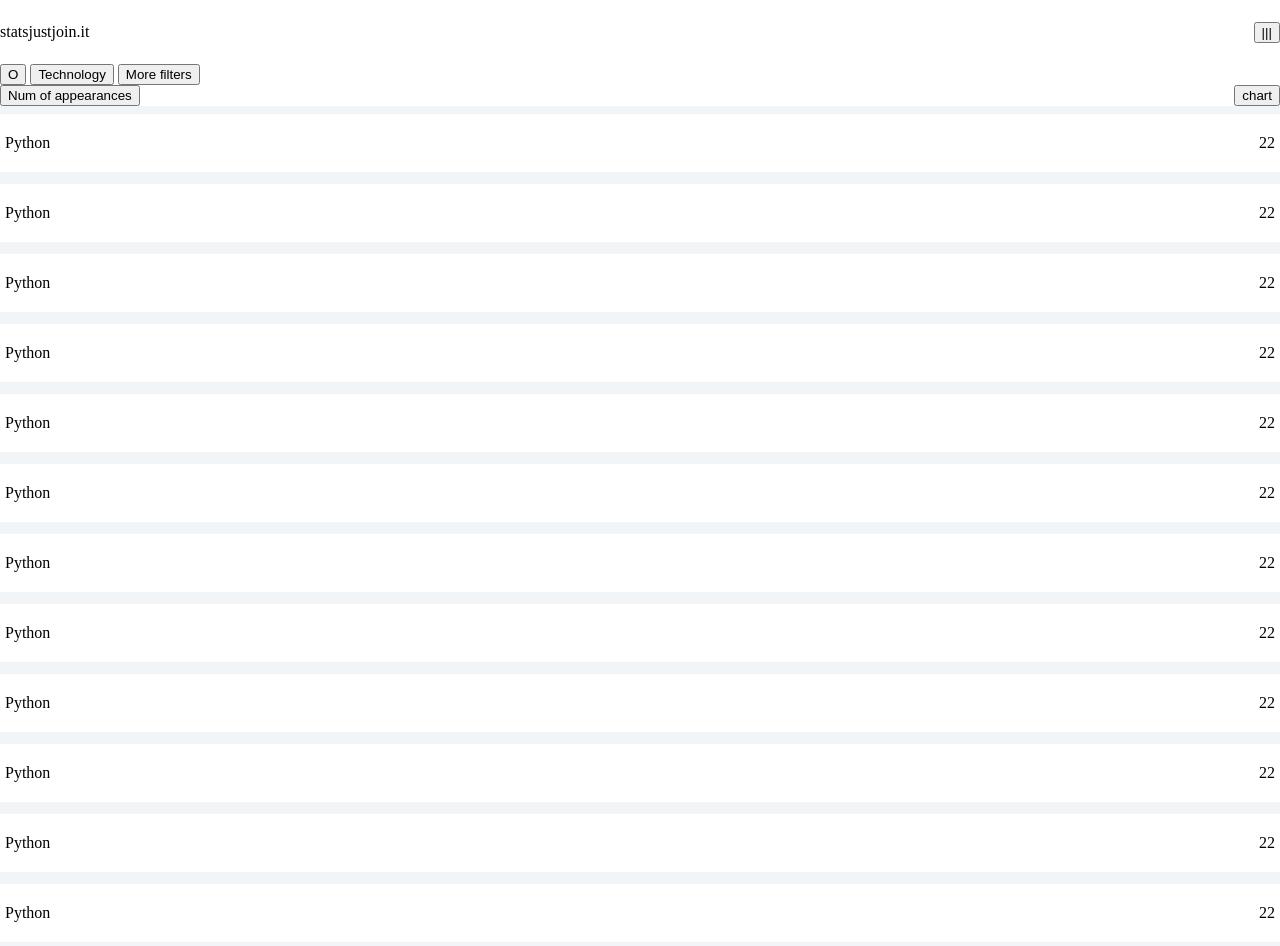
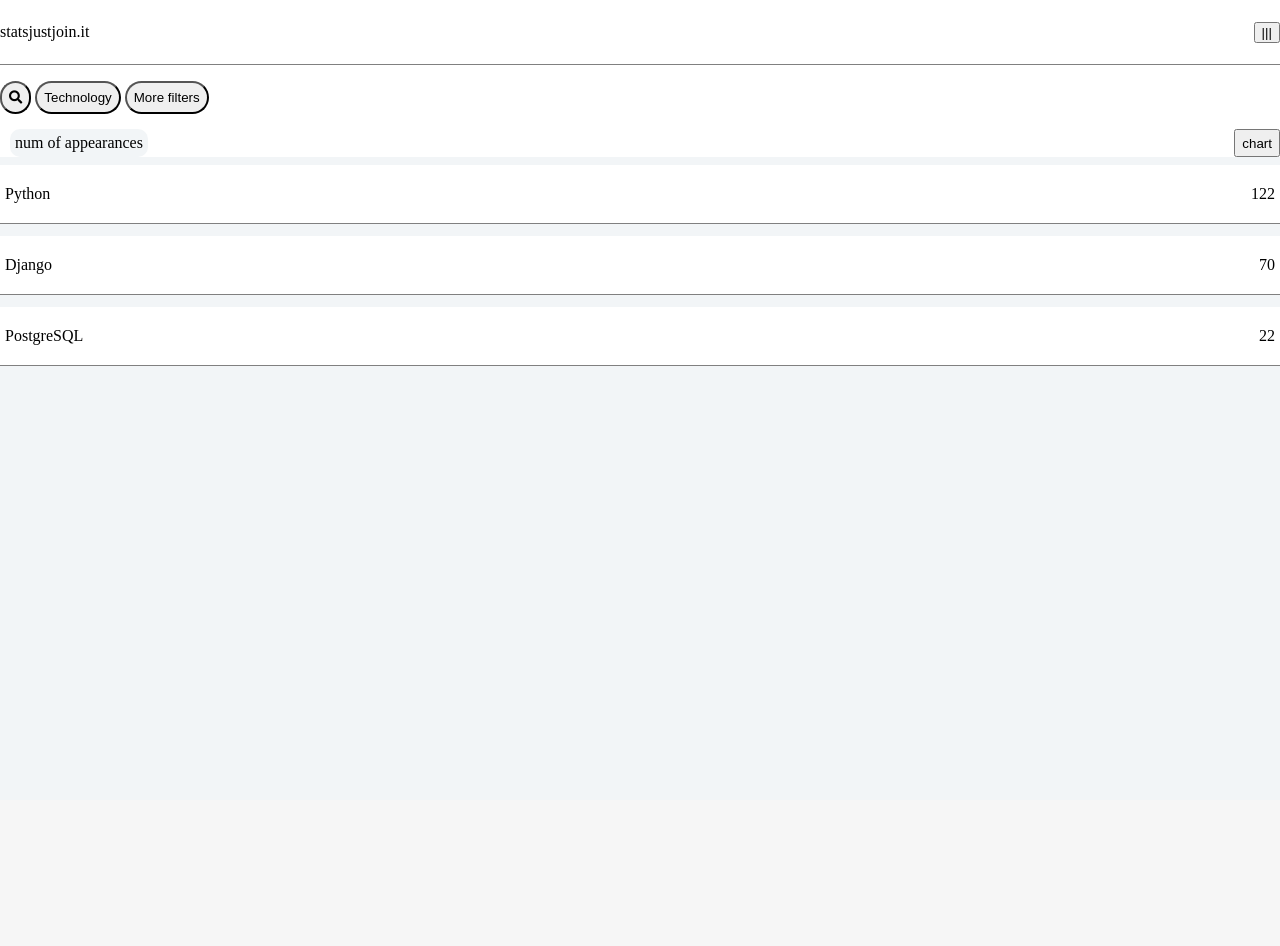
Before and after one commit to wloszynski/statsjustjoinit-django, a Django app: template skillsgraph/templates/skillsgraph/mobile.html in a window 1280 px wide. After the commit the page ends 366 px from the top, so only its background shows below. Run offline with Django 3.2, Linux system fonts and the light colour scheme; the template is opened without the code that fills it, so the values that code supplies are empty; some libraries are stand-ins or nearby versions.

Commit message:
added icons, and css style

```diff
--- a/skillsgraph/templates/skillsgraph/mobile.html
+++ b/skillsgraph/templates/skillsgraph/mobile.html
@@ -5,7 +5,9 @@
     <meta charset="UTF-8">
     <meta name="viewport" content="width=device-width, initial-scale=1.0">
     <title>Document</title>
-    <script src="https://cdnjs.cloudflare.com/ajax/libs/Chart.js/2.8.0/Chart.min.js" integrity="sha256-Uv9BNBucvCPipKQ2NS9wYpJmi8DTOEfTA/nH2aoJALw=" crossorigin="anonymous"></script>
+    <link rel="stylesheet" href="https://cdnjs.cloudflare.com/ajax/libs/font-awesome/5.15.1/css/all.min.css" integrity="sha512-+4zCK9k+qNFUR5X+cKL9EIR+ZOhtIloNl9GIKS57V1MyNsYpYcUrUeQc9vNfzsWfV28IaLL3i96P9sdNyeRssA==" crossorigin="anonymous" />
+    <script src="https://cdnjs.cloudflare.com/ajax/libs/Chart.js/2.8.0/Chart.min.js"
+        integrity="sha256-Uv9BNBucvCPipKQ2NS9wYpJmi8DTOEfTA/nH2aoJALw=" crossorigin="anonymous"></script>
 
     <style>
         body,
@@ -41,13 +43,18 @@
             justify-content: space-between;
             height: 8vh;
             line-height: 8vh;
+            border-bottom: 0.1px solid grey;
+        }
+
+        div.options {
+            line-height: 8vh;
+            height: 8vh;
         }
 
         div.num-app {
             background-color: #FFFFFF;
             display: flex;
             justify-content: space-between;
-
         }
 
         div.content {
@@ -67,78 +74,59 @@
             margin-top: 1vh;
             background-color: #FFFFFF;
         }
+
+        a.num-app-link {
+            background-color: #f2f5f7;
+            padding: 5px;
+            margin-left: 10px;
+            border-radius: 10px
+        }
+
+        button.button-circle {
+            border-radius: 100px;
+            padding: 7px;
+        }
     </style>
 </head>
 
 <body>
     <div id="root" class="flex-container">
         <div class="top flex-item">
+            <div>
                 <span>statsjustjoin.it</span>
+            </div>
             <div>
                 <button id="menu">|||</button>
             </div>
         </div>
         <div class="options flex-item">
             <div>
-                <button><span>O</span></button>
-                <button>Technology</button>
-                <button>More filters</button>
+                <button class="button-circle"><i class="fas fa-search"></i></button>
+                <button class="button-circle">Technology</button>
+                <button class="button-circle">More filters</button>
             </div>
         </div>
         <div class="content flex-item items-container">
             <div class="num-app">
-                <button><span>Num of appearances</span></button>
+                <a class="num-app-link">
+                    <div>num of appearances</div>
+                </a>
                 <button id="chart-btn"><span>chart</span></button>
             </div>
             <div class="flex-container ">
                 <div class="top flex-item item">
                     <span>Python</span>
+                    <span>122</span>
+                </div>
+                <div class="top flex-item item">
+                    <span>Django</span>
+                    <span>70</span>
+                </div>
+                <div class="top flex-item item">
+                    <span>PostgreSQL</span>
                     <span>22</span>
                 </div>
-                <div class="top flex-item item">
-                    <span>Python</span>
-                    <span>22</span>
-                </div>
-                <div class="top flex-item item">
-                    <span>Python</span>
-                    <span>22</span>
-                </div>
-                <div class="top flex-item item">
-                    <span>Python</span>
-                    <span>22</span>
-                </div>
-                <div class="top flex-item item">
-                    <span>Python</span>
-                    <span>22</span>
-                </div>
-                <div class="top flex-item item">
-                    <span>Python</span>
-                    <span>22</span>
-                </div>
-                <div class="top flex-item item">
-                    <span>Python</span>
-                    <span>22</span>
-                </div>
-                <div class="top flex-item item">
-                    <span>Python</span>
-                    <span>22</span>
-                </div>
-                <div class="top flex-item item">
-                    <span>Python</span>
-                    <span>22</span>
-                </div>
-                <div class="top flex-item item">
-                    <span>Python</span>
-                    <span>22</span>
-                </div>
-                <div class="top flex-item item">
-                    <span>Python</span>
-                    <span>22</span>
-                </div>
-                <div class="top flex-item item">
-                    <span>Python</span>
-                    <span>22</span>
-                </div>
+
             </div>
         </div>
         <div class="content flex-item items-container chart-div" style="display:none">
@@ -151,33 +139,31 @@
         </div>
     </div>
     <script>
-        var char_button = document.querySelector("#chart-btn");
-        char_button.addEventListener("click", function(){
+        var chart_button = document.querySelector("#chart-btn");
         var content_div = document.querySelector(".content");
         var chart_div = document.querySelector(".chart-div");
+        var back_chart_button = document.querySelector("#back-chart-btn");
+
+
+        chart_button.addEventListener("click", function () {
             content_div.style.display = "none";
             chart_div.style.display = "block";
         })
-        var char_button = document.querySelector("#back-chart-btn");
-        char_button.addEventListener("click", function(){
-            var content_div = document.querySelector(".content");
+        back_chart_button.addEventListener("click", function () {
             content_div.style.display = "block";
+            chart_div.style.display = "none";
         })
+
 
         let myChart = document.getElementById('myChart').getContext('2d');
 
-    // Global Options
-    Chart.defaults.global.defaultFontFamily = 'Lato';
-    Chart.defaults.global.defaultFontSize = 18;
-    Chart.defaults.global.defaultFontColor = '#777';
-
         let massPopChart = new Chart(myChart, {
-      type:'pie', // bar, horizontalBar, pie, line, doughnut, radar, polarArea
-      data:{
-        labels:['Boston', 'Worcester', 'Springfield', 'Lowell', 'Cambridge', 'New Bedford'],
-        datasets:[{
-          label:'Population',
-          data:[
+            type: 'pie', // bar, horizontalBar, pie, line, doughnut, radar, polarArea
+            data: {
+                labels: ['Boston', 'Worcester', 'Springfield', 'Lowell', 'Cambridge', 'New Bedford'],
+                datasets: [{
+                    label: 'Population',
+                    data: [
                         617594,
                         181045,
                         153060,
@@ -186,7 +172,7 @@
                         95072
                     ],
                     //backgroundColor:'green',
-          backgroundColor:[
+                    backgroundColor: [
                         'rgba(255, 99, 132, 0.6)',
                         'rgba(54, 162, 235, 0.6)',
                         'rgba(255, 206, 86, 0.6)',
@@ -195,35 +181,35 @@
                         'rgba(255, 159, 64, 0.6)',
                         'rgba(255, 99, 132, 0.6)'
                     ],
-          borderWidth:1,
-          borderColor:'#777',
-          hoverBorderWidth:3,
-          hoverBorderColor:'#000'
+                    borderWidth: 1,
+                    borderColor: '#777',
+                    hoverBorderWidth: 3,
+                    hoverBorderColor: '#000'
                 }]
             },
-      options:{
-        title:{
-          display:true,
-          text:'Fajne rzeczy',
-          fontSize:25
+            options: {
+                title: {
+                    display: false,
+                    text: 'Fajne rzeczy',
+                    fontSize: 25
                 },
-        legend:{
-          display:false,
-          position:'right',
-          labels:{
-            fontColor:'#000'
+                legend: {
+                    display: false,
+                    position: 'right',
+                    labels: {
+                        fontColor: '#000'
                     }
                 },
-        layout:{
-          padding:{
-            left:50,
-            right:0,
-            bottom:0,
-            top:0
+                layout: {
+                    padding: {
+                        left: 50,
+                        right: 0,
+                        bottom: 0,
+                        top: 0
                     }
                 },
-        tooltips:{
-          enabled:true
+                tooltips: {
+                    enabled: true
                 }
             }
         });
@@ -234,4 +220,5 @@
 
     </script>
 </body>
+
 </html>
```
Lines whose indentation alone changed are shown as unchanged.
